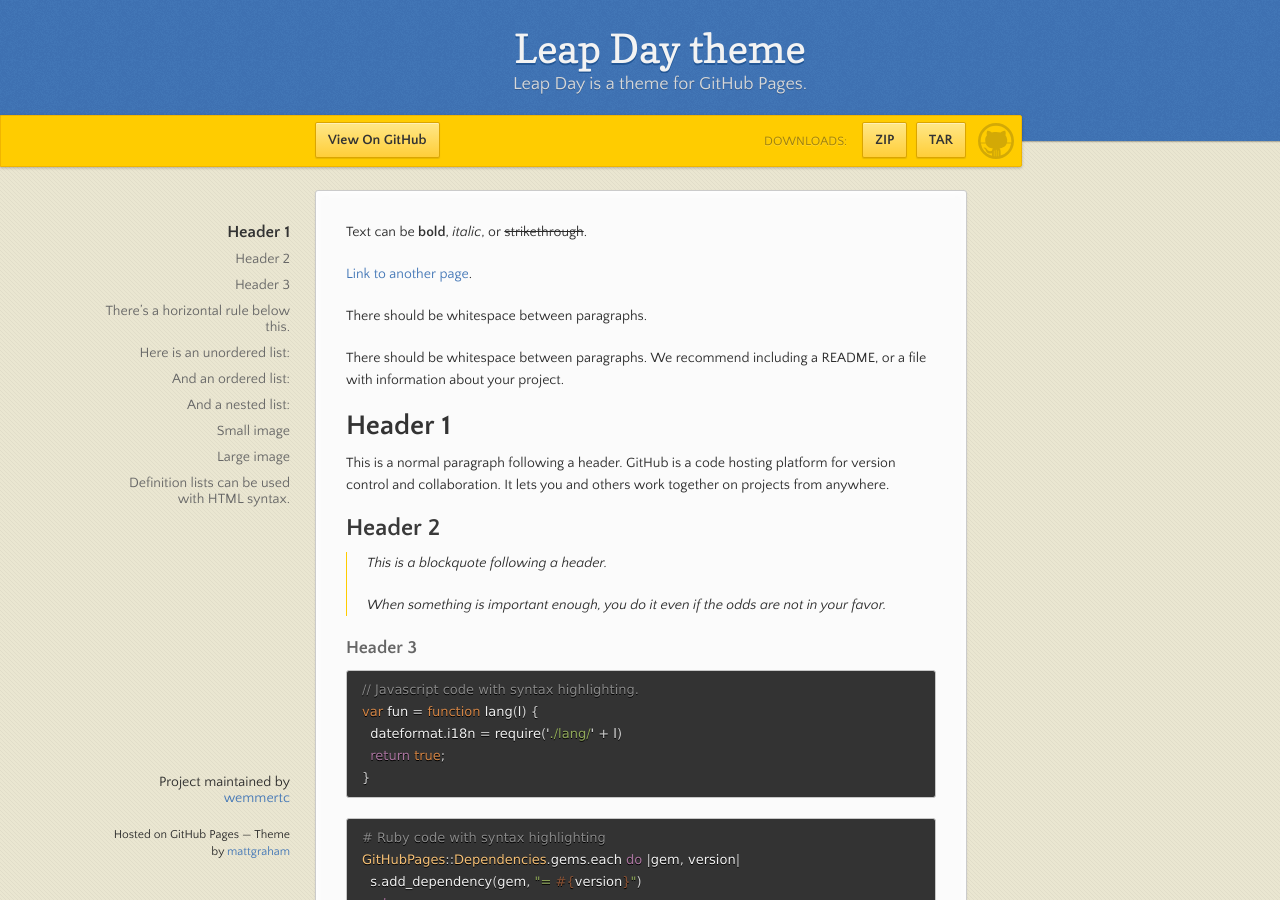
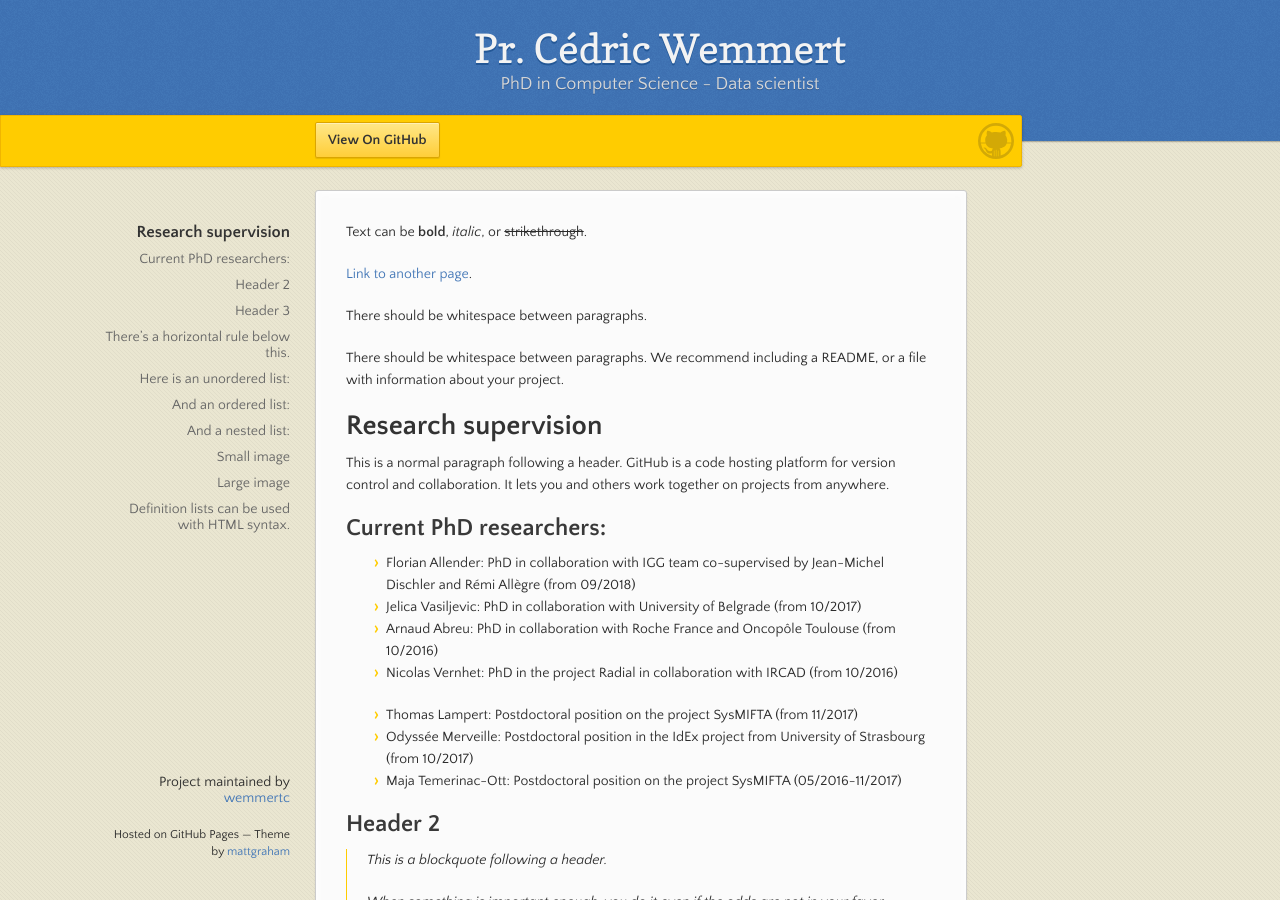
Before and after one commit to wemmertc/webpage, a Jekyll site: the page built from index.md, in a window 1280 px wide and 900 px high. Built offline with Jekyll 4.4.1, drawn with Linux system fonts in a browser that asks for light colours.

Commit message:
first test

```diff
--- a/_config.yml
+++ b/_config.yml
@@ -1,5 +1,5 @@
-title: Leap Day theme
-description: Leap Day is a theme for GitHub Pages.
-show_downloads: true
+title: Pr. Cédric Wemmert
+description: PhD in Computer Science - Data scientist
+show_downloads: false
 google_analytics:
 theme: jekyll-theme-leap-day
--- a/index.md
+++ b/index.md
@@ -10,9 +10,21 @@
 
 There should be whitespace between paragraphs. We recommend including a README, or a file with information about your project.
 
-# Header 1
+# Research supervision
 
 This is a normal paragraph following a header. GitHub is a code hosting platform for version control and collaboration. It lets you and others work together on projects from anywhere.
+
+## Current PhD researchers:
+
+* Florian Allender: PhD in collaboration with IGG team co-supervised by Jean-Michel Dischler and Rémi Allègre (from 09/2018)
+* Jelica Vasiljevic: PhD in collaboration with University of Belgrade (from 10/2017)
+* Arnaud Abreu: PhD in collaboration with Roche France and Oncopôle Toulouse (from 10/2016)
+* Nicolas Vernhet: PhD in the project Radial in collaboration with IRCAD (from 10/2016)
+
+* Thomas Lampert: Postdoctoral position on the project SysMIFTA (from 11/2017)
+* Odyssée Merveille: Postdoctoral position in the IdEx project from University of Strasbourg (from 10/2017)
+* Maja Temerinac-Ott: Postdoctoral position on the project SysMIFTA (05/2016-11/2017)
+
 
 ## Header 2
 
```
